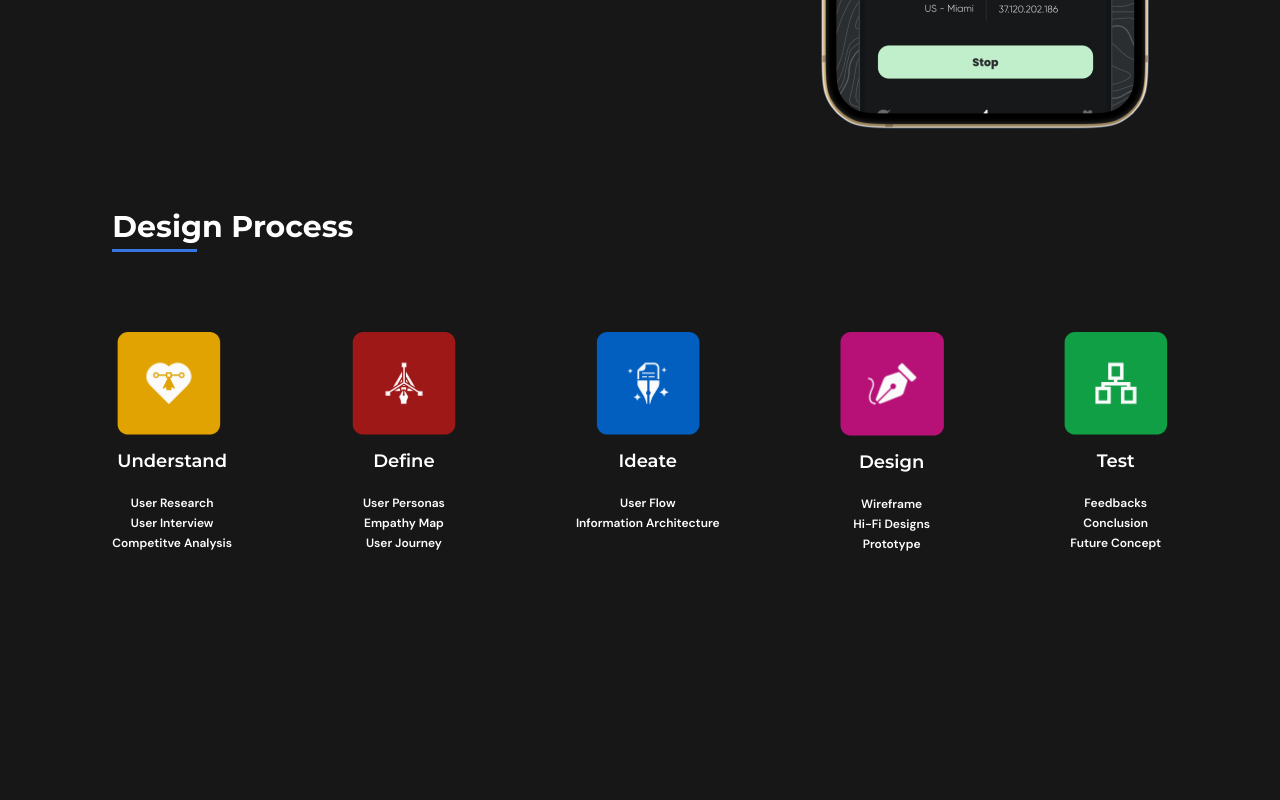
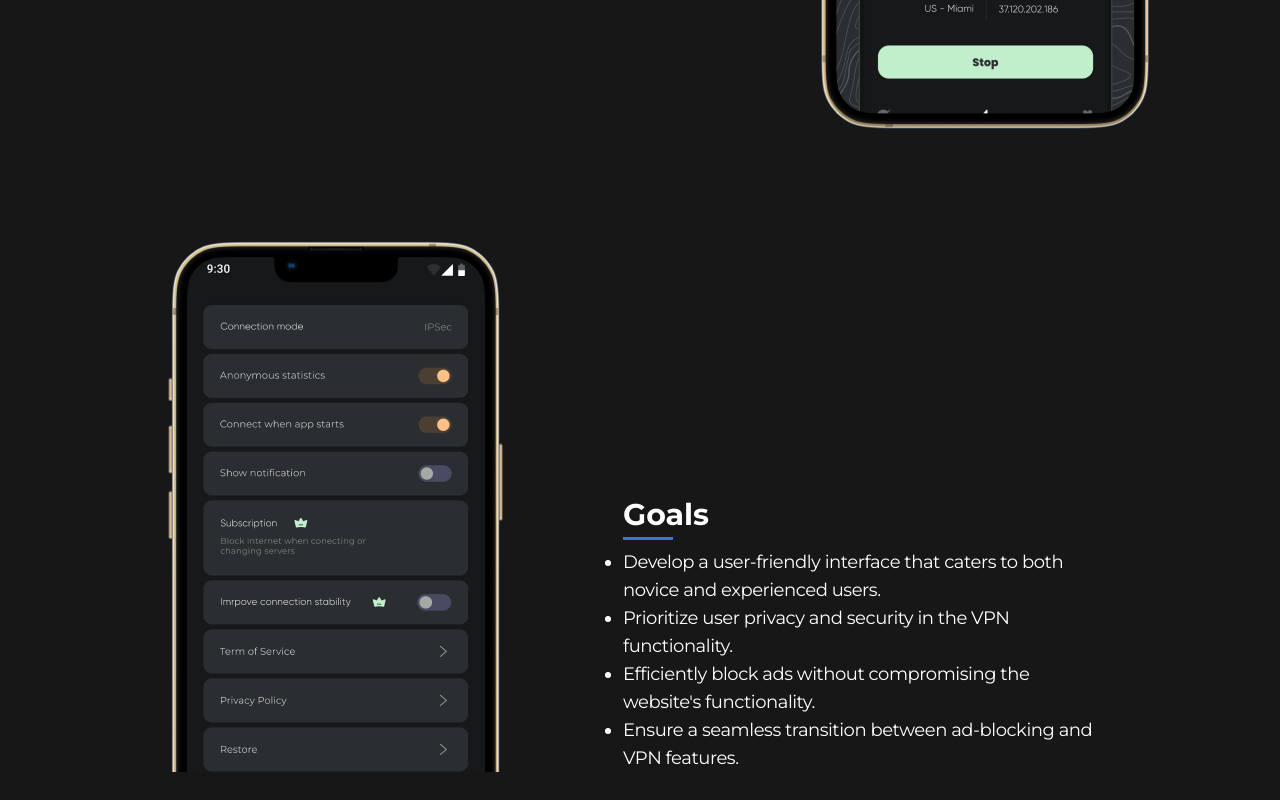
Before and after one commit to VirtuousTechies/musa-daniel, a React (Vite) app in the folder musa-daniel/: page /works/adBlocker in a window 1280 px wide. Shown: the part 1620-2420 px from the top of the page. Before the commit the page ends 2212 px from the top, so only its background shows below. Built offline with nearby package versions, Linux system fonts and the light colour scheme.

Commit message:
Added the html, images for the third section of the Ad blocker body component and styled it
Modified the heading component for goals

```diff
--- a/musa-daniel/src/Components/AdBlockerBody.jsx
+++ b/musa-daniel/src/Components/AdBlockerBody.jsx
@@ -1,6 +1,6 @@
 import React from 'react'
 import DesignProcess from './DesignProcess'
-import { adBlockerMainOne, adBlockerMainTwo, adBlockerOverview, dotDesign, figma } from '../Data'
+import { adBlockerGoals, adBlockerMainOne, adBlockerMainTwo, adBlockerOverview, dotDesign, figma } from '../Data'
 import Heading from './Heading'
 import { adBlockerData } from '../Data/demo'
 
@@ -62,7 +62,18 @@ export default function AdBlockerBody() {
         <img src={adBlockerOverview} alt="phone-image" className='self-center w-[60%]
         md:w-[12rem] lg:w-full' />
       </section>
-      <section></section>
+      <section className='flex flex-col-reverse space-y-reverse space-y-10 md:space-y-0
+      md:flex-row md:space-x-20 mx-5 md:mx-0 mt-28 md:w-[90%] xl:w-[80%]'>
+        <img src={adBlockerGoals} alt="phone-image" className='self-center mx-10' />
+       <div className='self-end flex flex-col space-y-2'>
+        <Heading text={'Goals'} width={true}/>
+        <ol className='list-disc'>
+          {adBlockerData.goals.map((item => <li key={item} className='text-center md:text-start
+          font-three font-normal tracking-tight leading-6 text-base md:text-lg md:w-[90%]'>
+          {item}</li>))}
+        </ol>
+       </div>
+      </section>
       <DesignProcess />
       <section></section>
       <section></section>
--- a/musa-daniel/src/Components/Heading.jsx
+++ b/musa-daniel/src/Components/Heading.jsx
@@ -3,9 +3,10 @@ import React from 'react'
 export default function Heading(props) {
   return (
     <div className='flex flex-col space-y-1 justify-center items-center md:justify-normal
-     md:items-start'>
+    md:items-start'>
         <h2 className='font-three font-bold text-3xl'>{props.text}</h2>
-        <div className='bg-[#3676E0] w-[85px] h-[3px]'></div>
+        <div className={`bg-[#3676E0]  h-[3px]
+        ${props.width ? 'w-[50px]' : 'w-[85px]'}`}></div>
      </div>
   )
 }
--- a/musa-daniel/src/Data/index.jsx
+++ b/musa-daniel/src/Data/index.jsx
@@ -31,6 +31,7 @@ export {default as adBlockerMainOne} from './images/ad-blocker/ad-blocker-main-o
 export {default as adBlockerMainTwo} from './images/ad-blocker/ad-blocker-main-two.png'
 export {default as figma} from './images/food-app/figma.png'
 export {default as adBlockerOverview} from './images/ad-blocker/ad-blocker-overview.png'
+export {default as adBlockerGoals} from './images/ad-blocker/ad-blocker-goals.png'
 
 export {default as foodMainOne} from './images/food-app/food-main-one.png'
 export {default as foodMainTwo} from './images/food-app/food-main-two.png'
--- a/musa-daniel/src/Pages/AdBlockerPage.jsx
+++ b/musa-daniel/src/Pages/AdBlockerPage.jsx
@@ -1,11 +1,13 @@
 import React from 'react'
 import { AdBlockerBody, NavBar } from '../Components'
+import Footer from '../Components/Footer'
 
 export default function AdBlockerPage() {
   return (
     <section className='flex flex-col space-y-5 pb-10'>
       <NavBar />
       <AdBlockerBody />
+      <Footer />
     </section>
   )
 }
```
